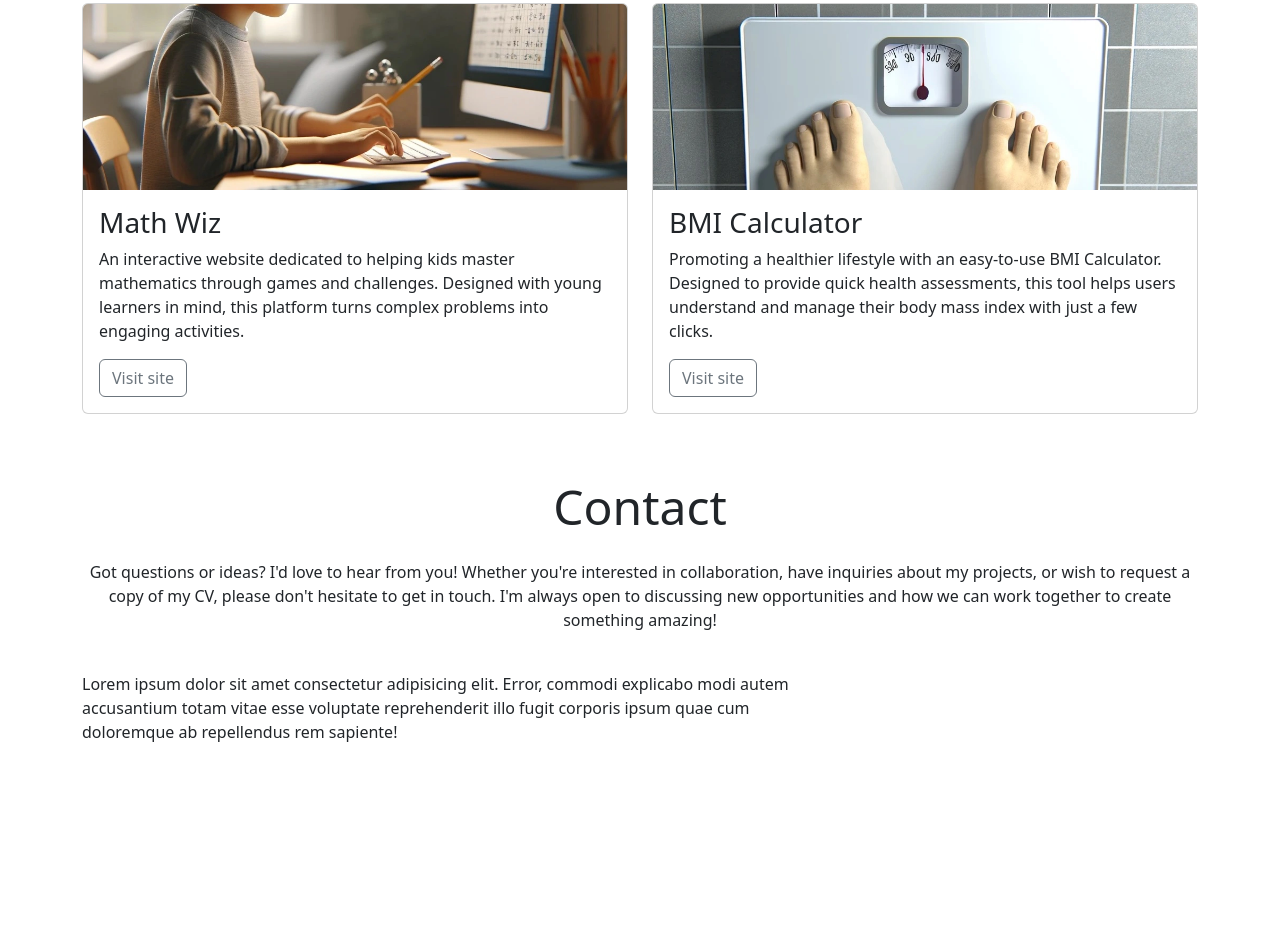
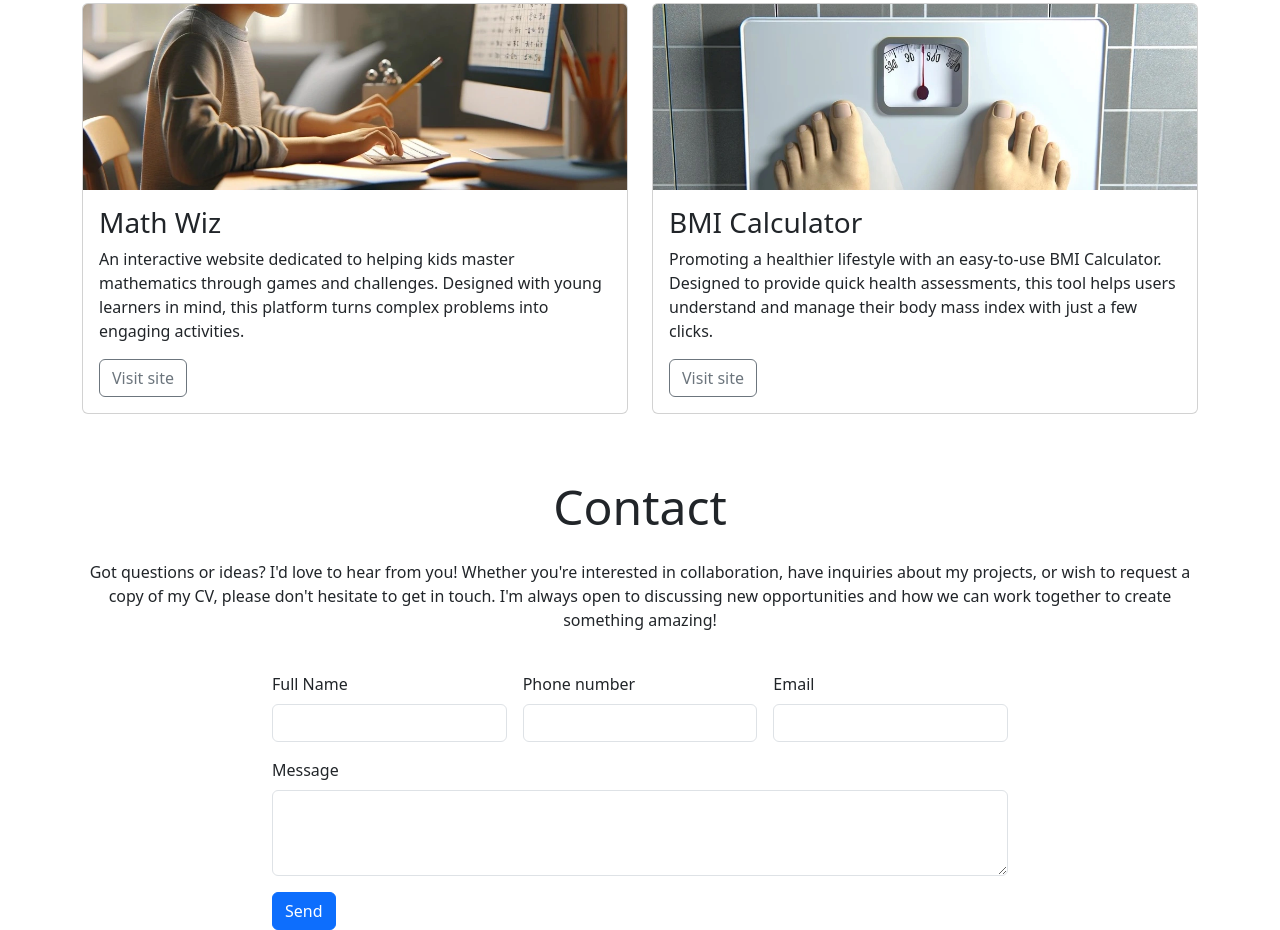
Before and after one commit to llama2409/Mei-Wong-portfolio, a plain HTML site: page index.html in a window 1280 px wide. Shown: the part 1421-2351 px from the top of the page. Before the commit the page ends 2165 px from the top, so only its background shows below. Drawn offline with nearby package versions, Linux system fonts and the light colour scheme.

Commit message:
Add contact form

```diff
--- a/index.html
+++ b/index.html
@@ -208,7 +208,7 @@
 
     <!-- contact section -->
     <footer id="contact" class="container">
-      <div class="row">
+      <div class="row justify-content-center">
         <div class="col-12 text-center my-4">
           <h2 class="display-5">Contact</h2>
           <p class="mt-4">
@@ -219,7 +219,30 @@
             can work together to create something amazing!
           </p>
         </div>
-        <div class="col-12 col-md-10 col-lg-8">Lorem ipsum dolor sit amet consectetur adipisicing elit. Error, commodi explicabo modi autem accusantium totam vitae esse voluptate reprehenderit illo fugit corporis ipsum quae cum doloremque ab repellendus rem sapiente!</div>
+        <div class="col-12 col-md-10 col-lg-8">
+          <!-- form -->
+          <form class="row g-3">
+                    <div class="col-lg-4">
+                        <label for="full-name" class="form-label">Full Name</label>
+                        <input type="text" class="form-control" id="full-name">
+                    </div>
+                    <div class="col-lg-4">
+                        <label for="phonenumber" class="form-label">Phone number</label>
+                        <input type="number" class="form-control" id="phonenumber">
+                    </div>
+                    <div class="col-lg-4">
+                        <label for="email" class="form-label">Email</label>
+                        <input type="email" class="form-control" id="email">
+                    </div>
+                    <div class="col-12">
+                        <label for="message" class="form-label">Message</label>
+                        <textarea class="form-control" id="message" rows="3"></textarea>
+                    </div>
+                    <div class="col-12">
+                        <button type="submit" class="btn btn-primary">Send</button>
+                    </div>
+                </form>
+        </div>
       </div>
     </footer>
 
```
